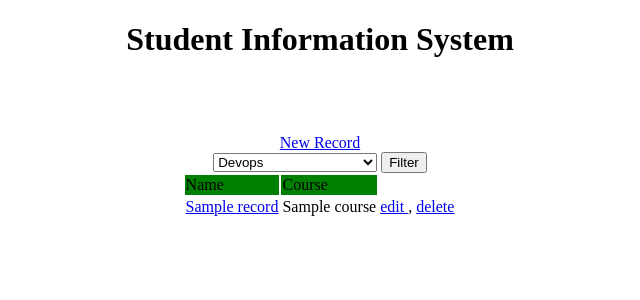
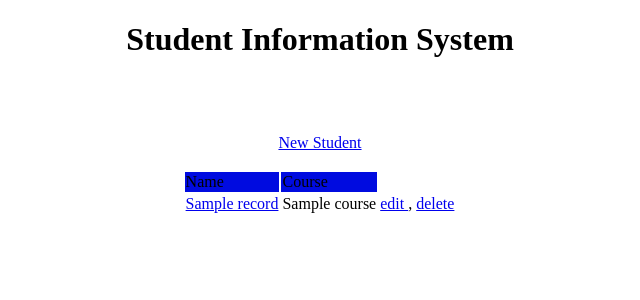
Before and after one commit to Thinesh0521/CRUD-application, a Flask app: template application/templates/index.html in a window 1280 px wide. Shown: the top 300 px of the page, without its empty margins (320-960 px from the left). Run offline with Flask 2, Linux system fonts and the light colour scheme; the template is opened without the code that fills it: most values are stand-ins (such as "Sample title", 1, 10 or a date in 2020); parts of the project's set-up code (start-up, migrations or seed data) failed here and were passed over.

Commit message:
changes have been made but need to check over it again, major flaws

```diff
--- a/application/templates/index.html
+++ b/application/templates/index.html
@@ -3,21 +3,12 @@
     <br>
     <br>
     <br>
-    <a href="{{ url_for('saveRecord') }}"> New Record </a>
+    <a href="{{ url_for('saveRecord') }}"> New Student </a>
+    <br>
+    <br>
 
-    <form action="{{ url_for('filterrecords') }}" method="POST">
-    <select name="course">
-                <option value="Devops"> Devops </option>
-                <option value="Software"> Software engineering </option>
-                <option value="Networking"> Networking Engineering </option>
-                <option value="Database"> Database </option>
-                <option value="all"> All Courses </option>
-
-                </select>
-                <input type="submit" value="Filter">
-    </form>
     <table>
-        <tr bgcolor='Green'>
+        <tr bgcolor='light blue'>
 
             <td > Name </td>
             <td > Course</td>
```
